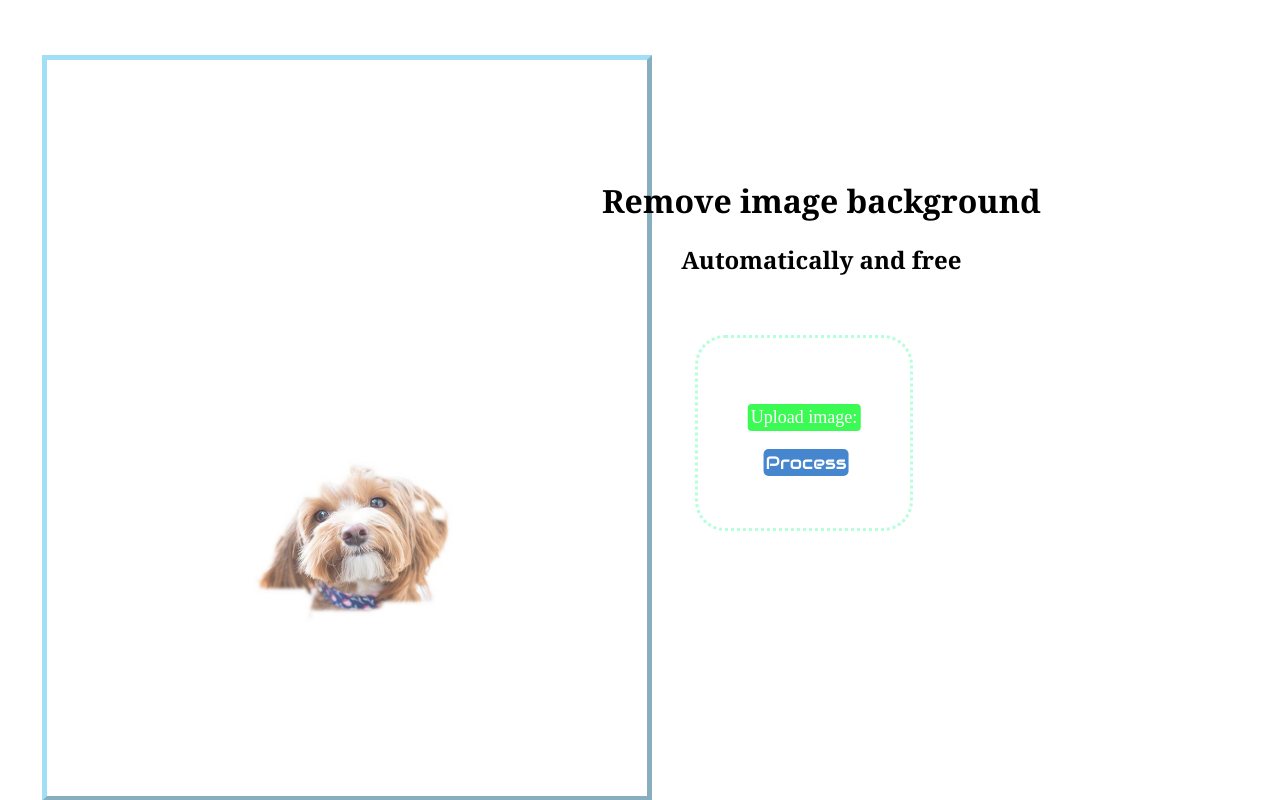
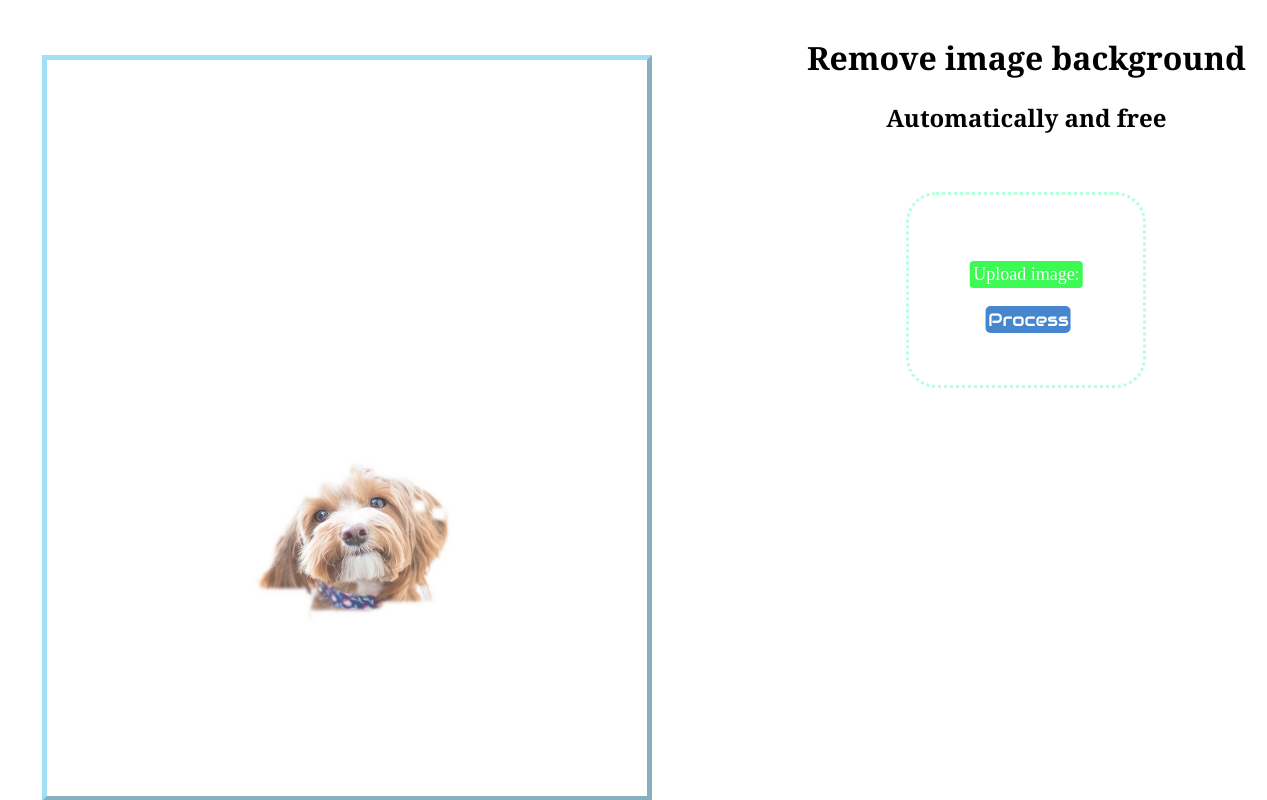
Before and after one commit to huyvquoc/image-processing-website, a Django app: page /removebackground/ in a window 1560 px wide; the page is wider, and only the part inside the window is pictured. Shown: the part 96-896 px from the top of that part, without its empty margins (293-1560 px from the left). Run offline with Django 3.2, Linux system fonts and the light colour scheme; some libraries are stand-ins or nearby versions; some web fonts are replaced.

Commit message:
Use flex for displaying the upload-download-image box

```diff
--- a/core/templates/core/preprocess_image.html
+++ b/core/templates/core/preprocess_image.html
@@ -407,21 +407,18 @@
             #post_form {
                 position: relative;
             }
-            div.upload-image-box {
-                display: inline-block;
-                position: relative;
-                /* width: 300px; */
-                /* float: right; */
-                left: -270px;
-                top: 300px;
-                border: 3px dotted rgb(180, 255, 220);
-                border-radius: 30px;
-                padding: 50px;
-                margin: 20px;
+            div.upload-download-image-box {
+                display: flex;
+                position: absolute;
+                flex-wrap: wrap;
+                flex-direction: column;
+                align-items: center;
+                justify-content: center;
+                left: 1100px;
             }
             div.text-box {
-                display: inline-block;
-                position: relative;
+                /* display: inline-block; */
+                position: static;
                 left: 100px;
                 top: 100px;
                 text-align: center;
@@ -431,6 +428,24 @@
             }
             div.text-box #text2 {
                 font-family: Georgia, serif;
+            }
+            div.upload-image-box {
+                display: inline-block;
+                position: static;
+                width: 240px;
+                /* float: right; */
+                margin-right: 70px;
+                right: 70px;
+                top: 10px;
+                border: 3px dotted rgb(180, 255, 220);
+                border-radius: 30px;
+                padding: 50px;
+                margin: 20px;
+            }
+            div.download-image-box {
+                display: inline-block;
+                position: static;
+                bottom: 200px;
             }
 
             #terms-and-policy {
@@ -616,11 +631,13 @@
             </div>
             <div class="column-removal">
                 <!-- <p>Lorem ipsum</p> -->
+
+                <div class="upload-download-image-box">
                     <div class="text-box">
                         <h1 id="text1">Remove image background</h1>
                         <h2 id="text2">Automatically and free</h2>
                     </div>
-
+                    <br>
                     {% load crispy_forms_tags %}
                     <div class="upload-image-box">
                         <form id="post_form" method="post" enctype="multipart/form-data">
@@ -640,9 +657,13 @@
                             <button class="process-image" type="submit">Process</button>
                         </form>
                     </div>
+                    <br>
                     {% if img_obj %}
+                        <div class="download-image-box">
                             <img src="{{ img_obj.image.url }}" alt="connect" style="max-height:300px">
+                        </div>
                     {% endif %}
+                </div>
             </div>
         </div>
 
```
Lines whose indentation alone changed are shown as unchanged.
